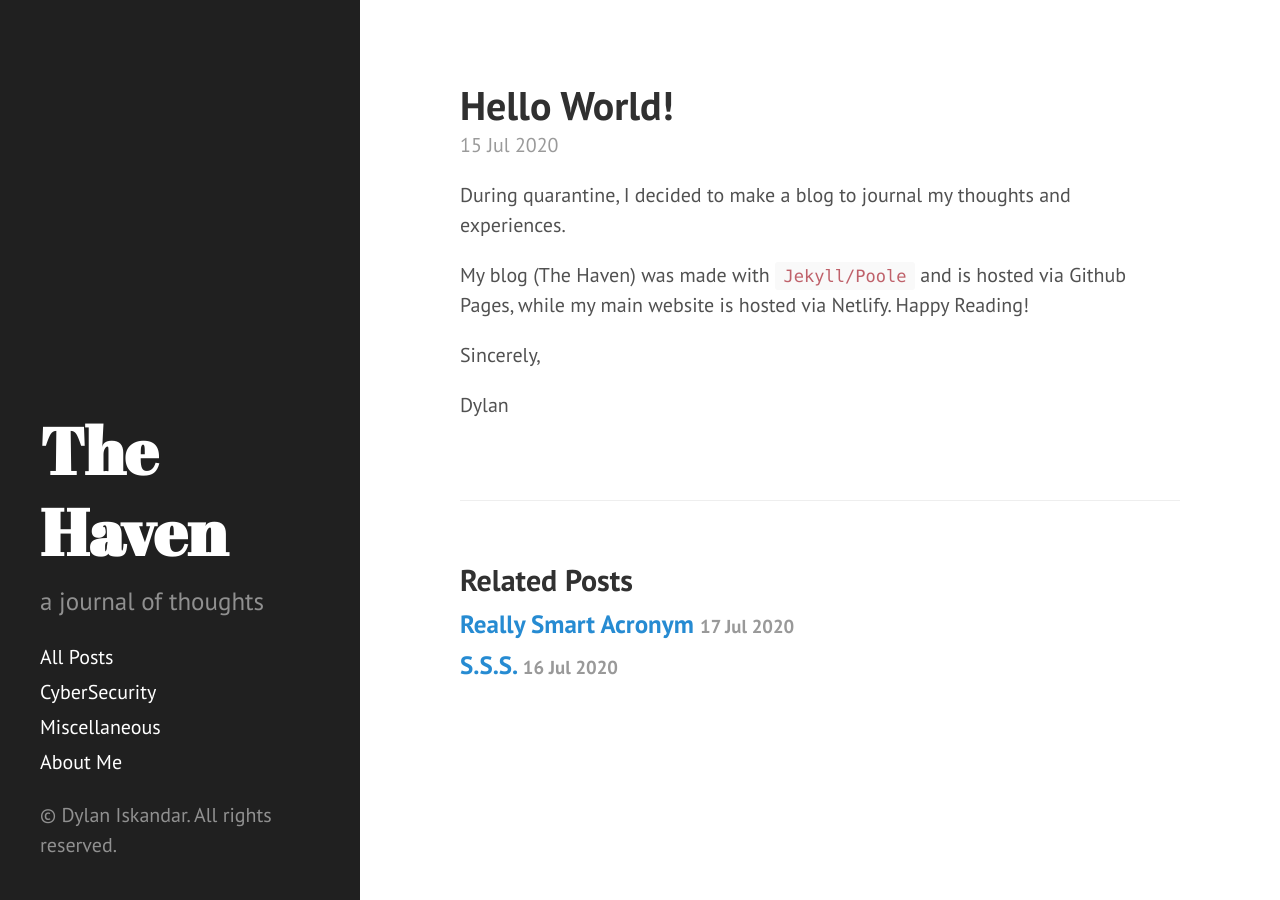
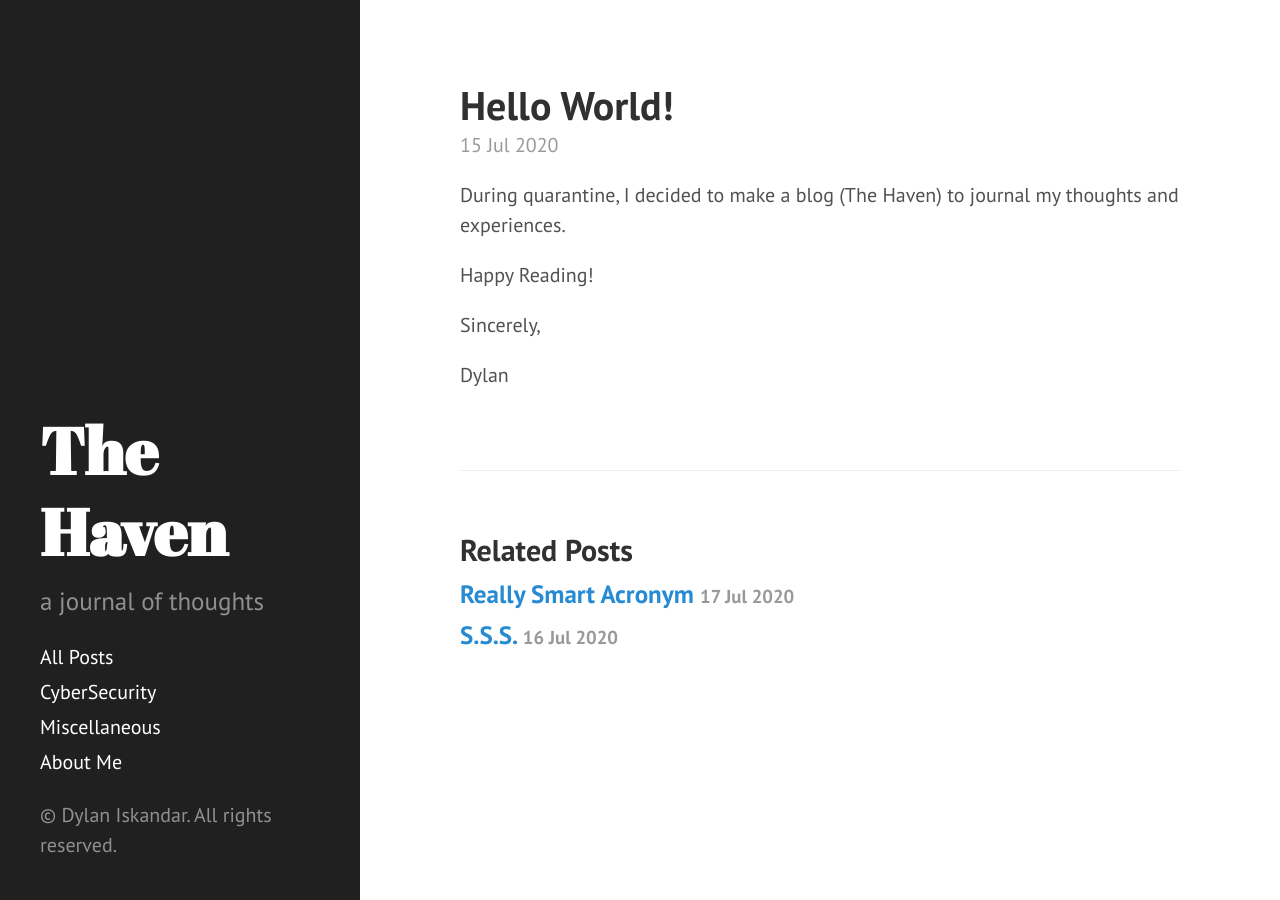
Before and after one commit to mayuridev/myblog, a Jekyll site: the page built from _posts/2020-07-15-Hello World!.md, in a window 1280 px wide. Built offline with Jekyll 4.4.1, drawn with Linux system fonts in a browser that asks for light colours; our own code applies the rules of GitHub Pages for plain Markdown files.

Commit message:
fixed wording

```diff
--- a/_posts/2020-07-15-Hello World!.md
+++ b/_posts/2020-07-15-Hello World!.md
@@ -5,9 +5,9 @@ title: 'Hello World!'
 
 
 
-During quarantine, I decided to make a blog to journal my thoughts and experiences.
+During quarantine, I decided to make a blog (The Haven) to journal my thoughts and experiences.
 
-My blog (The Haven) was made with `Jekyll/Poole` and is hosted via Github Pages, while my main website is hosted via Netlify. Happy Reading!
+Happy Reading!
 
 Sincerely,
 
```
